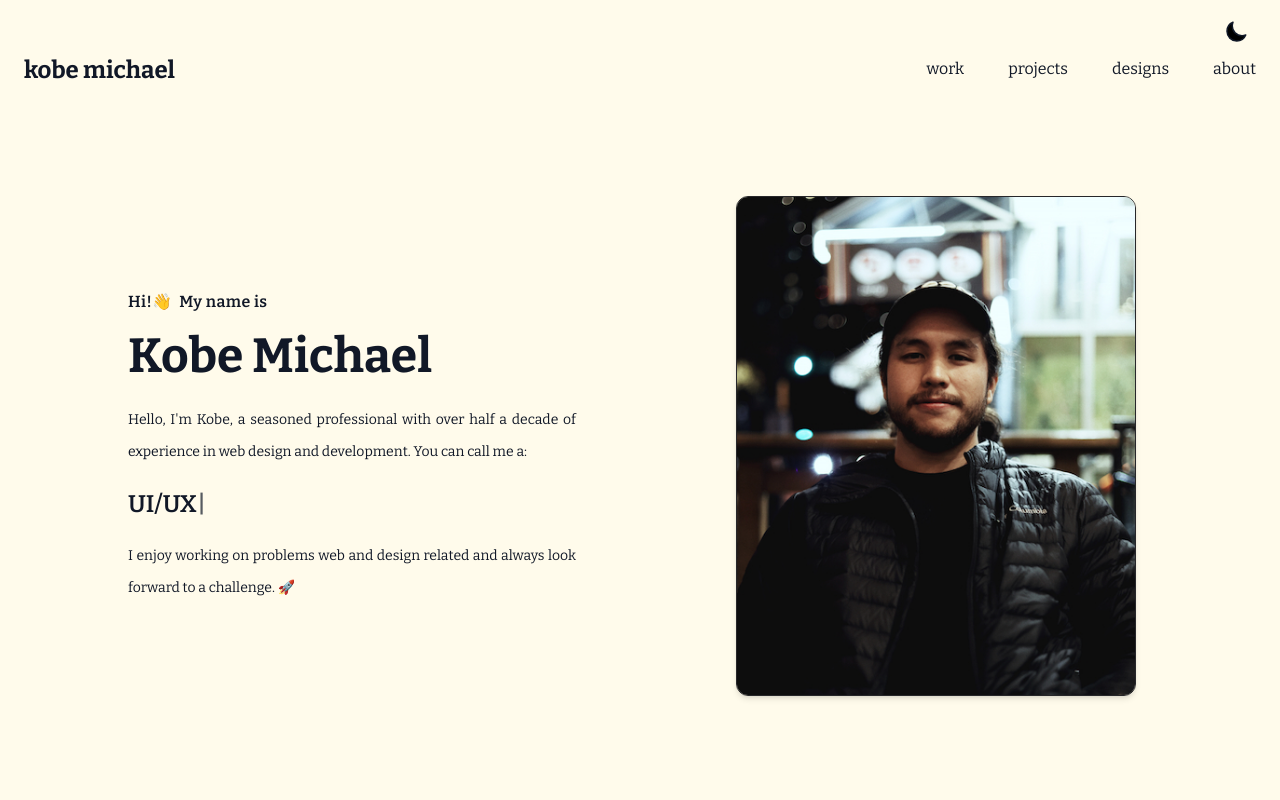
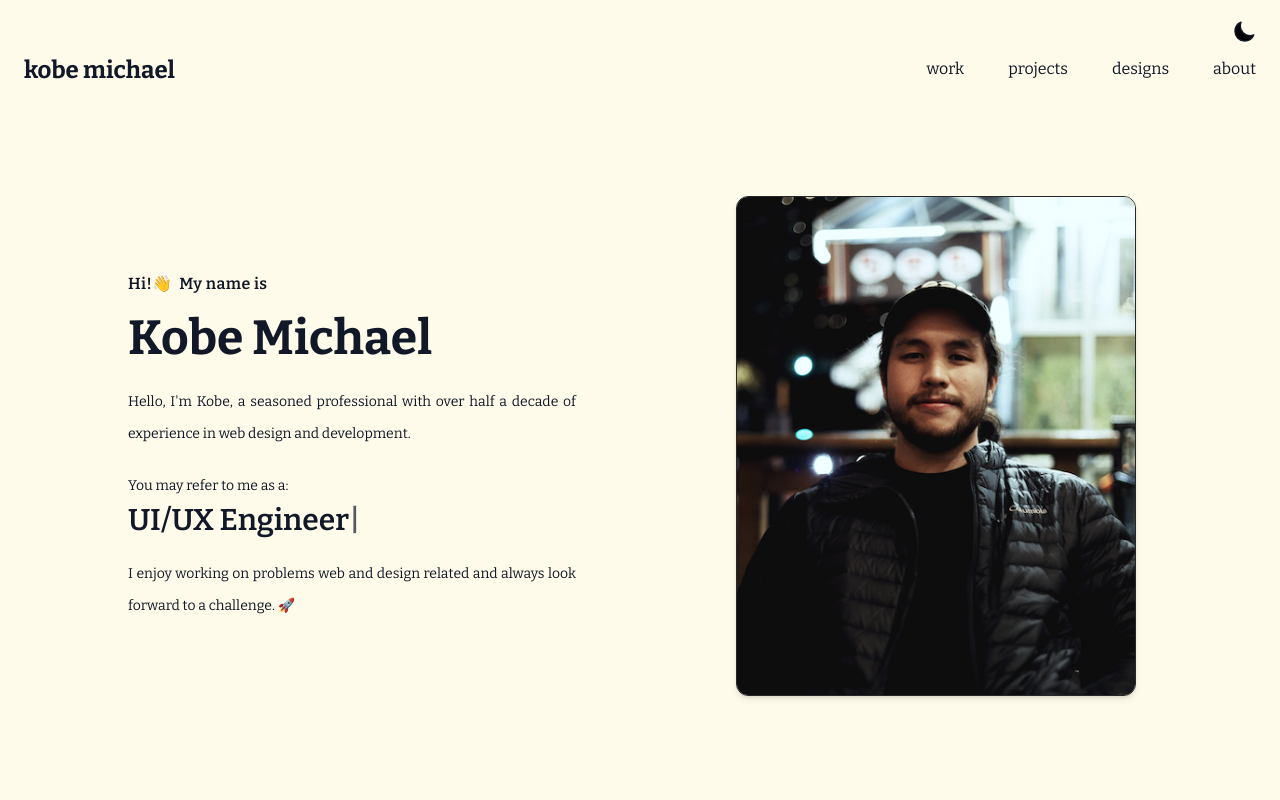
Before and after one commit to Kobeboy15/personal_website, a Next.js app: page / in a window 1280 px wide. Shown: the top 800 px of the page. Built offline with nearby package versions, Linux system fonts and the light colour scheme.

Commit message:
Adjust TypeWriterComponent layout

```diff
--- a/src/app/page.tsx
+++ b/src/app/page.tsx
@@ -18,8 +18,7 @@ export default async function Home() {
             <div className="mt-6 grid gap-5 text-sm md:text-md text-justify leading-8">
               <p className="">
                 Hello, I&apos;m Kobe, a seasoned professional with over half a
-                decade of experience in web design and development. You can call
-                me a:
+                decade of experience in web design and development.
               </p>
               <TypeWriterComponent />
               <p>
--- a/src/components/NavMenu.jsx
+++ b/src/components/NavMenu.jsx
@@ -75,7 +75,7 @@ export default function NavMenu() {
       <div className="flex flex-row-reverse gap-5">
         <button
           onClick={handleTheme}
-          className="dark:text-white dark:hover:text-yellow-200 w-12 flex justify-center fixed top-5 right-5 z-50"
+          className="dark:text-white dark:hover:text-yellow-200 flex justify-center fixed top-5 right-0 px-6 z-50"
         >
           {currentTheme === "dark" ? <Sun /> : <Moon />}
         </button>
--- a/src/components/TypeWriterComponent.jsx
+++ b/src/components/TypeWriterComponent.jsx
@@ -2,7 +2,9 @@ import Typewriter from "typewriter-effect";
 
 export default function TypeWriterComponent() {
   return (
-    <div className=" text-2xl font-semibold">
+    <div>
+      <p>You may refer to me as a:</p>
+      <span className="text-3xl font-semibold">
         <Typewriter
           options={{
             strings: [
@@ -11,11 +13,13 @@ export default function TypeWriterComponent() {
               "Frontend Developer",
               "Software Engineer ",
             ],
+            delay: "90",
             autoStart: true,
             loop: true,
             deleteSpeed: "50",
           }}
         />
+      </span>
     </div>
   );
 }
```
Lines whose indentation alone changed are shown as unchanged.
